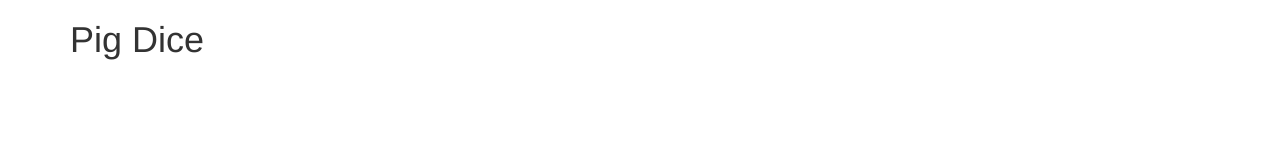
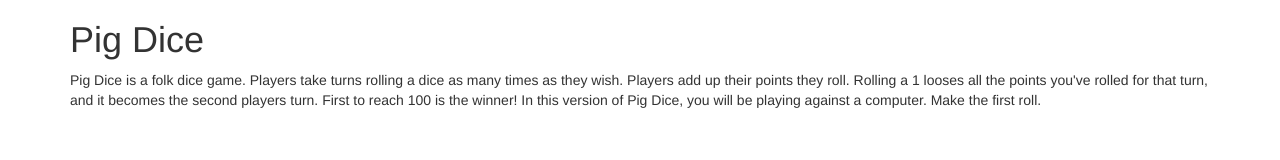
Before and after one commit to lucianmiller/pig-dice-webpack, a plain HTML site: page index.html in a window 1280 px wide. Drawn offline with Linux system fonts and the light colour scheme.

Commit message:
It will add how to play to the top of the webpage

```diff
--- a/index.html
+++ b/index.html
@@ -10,6 +10,7 @@
 <body>
   <div class="container">
     <h1>Pig Dice</h1>
+    <p>Pig Dice is a folk dice game. Players take turns rolling a dice as many times as they wish. Players add up their points they roll. Rolling a 1 looses all the points you've rolled for that turn, and it becomes the second players turn. First to reach 100 is the winner! In this version of Pig Dice, you will be playing against a computer. Make the first roll.</p>
   </div>
 </body>
 </html>
```
